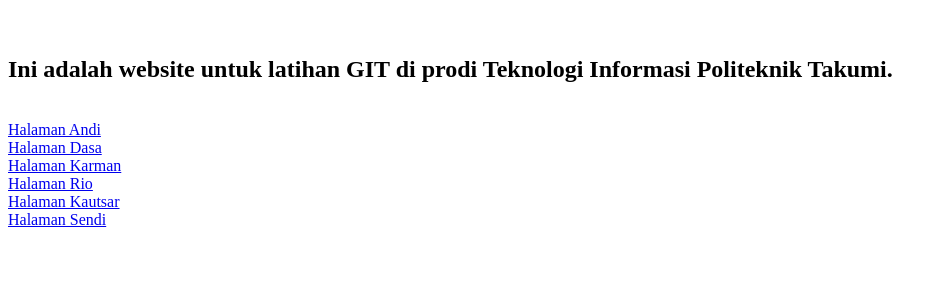
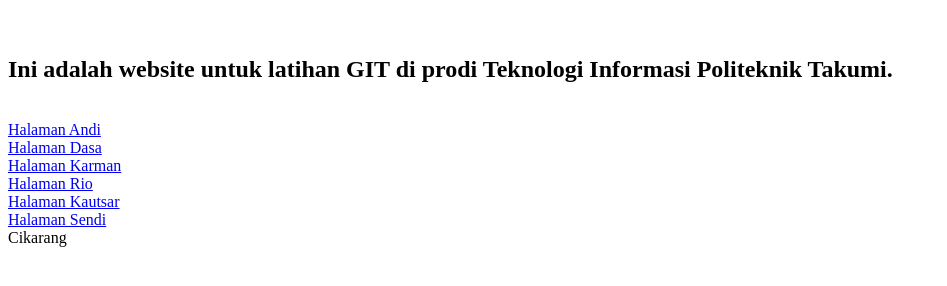
Before and after one commit to fendyaritonang/takumi-kolaborasi, a plain HTML site: page index.html in a window 1280 px wide. Shown: the part 48-334 px from the top of the page, without its empty margins (0-947 px from the left). Drawn offline with Linux system fonts and the light colour scheme.

Commit message:
Update index.html

```diff
--- a/index.html
+++ b/index.html
@@ -8,3 +8,4 @@
 <div><a href="rio.html">Halaman Rio</a></div>
 <div><a href="kautsar.html">Halaman Kautsar</a></div>
 <div><a href="sendi.html">Halaman Sendi</a></div>
+<div>Cikarang</div>
```
